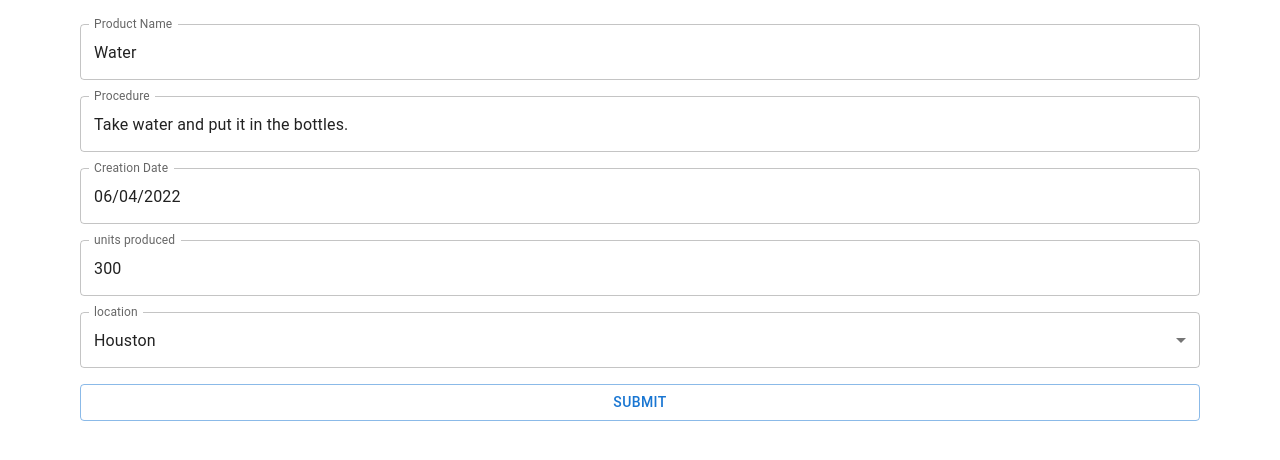
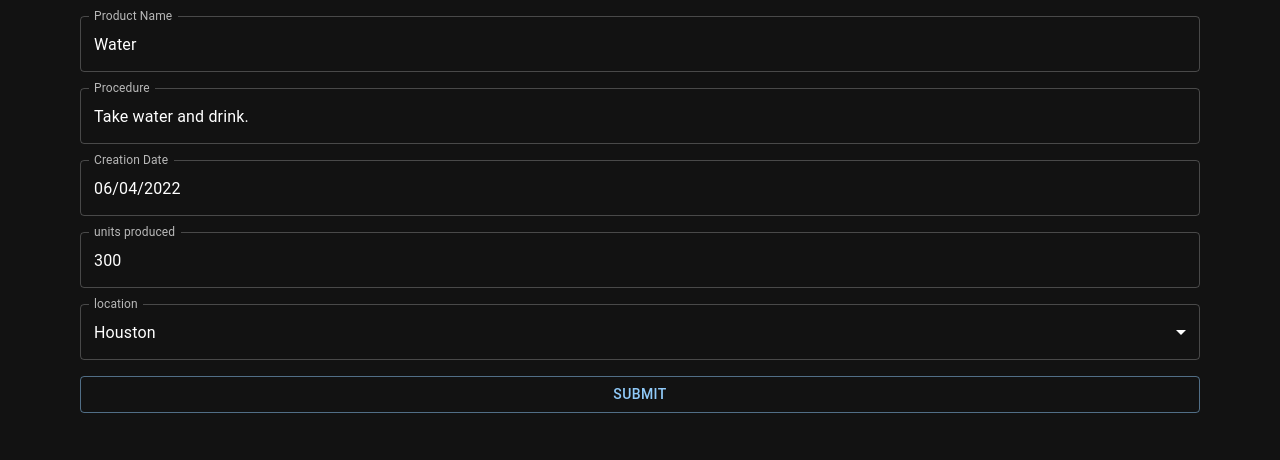
Before and after one commit to medasmarathon/challenge-app, a Next.js app: page / in a window 1280 px wide. Shown: the top 460 px of the page. Built offline with nearby package versions, Linux system fonts and the light colour scheme.

Commit message:
restructure, make mui them applied to whole document

```diff
--- a/json/data.json
+++ b/json/data.json
@@ -1,5 +1,5 @@
 {
-    "dateSaved": "6/4/2022",
+    "dateSaved": "06/29/2023",
     "data": [
         {
             "fieldId": 101,
@@ -7,7 +7,7 @@
         },
         {
             "fieldId": 102,
-            "value": "Take water and put it in the bottles."
+            "value": "Take water and drink."
         },
         {
             "fieldId": 103,
--- a/package.json
+++ b/package.json
@@ -22,7 +22,6 @@
     "next": "13.4.7",
     "react": "18.2.0",
     "react-dom": "18.2.0",
-    "swr": "^2.2.0",
     "typescript": "5.1.5"
   }
 }
--- a/src/app/client-app-provider.tsx
+++ b/src/app/client-app-provider.tsx
@@ -1,14 +1,19 @@
 'use client'
 
+import { CssBaseline, ScopedCssBaseline } from '@mui/material';
 import { ThemeProvider, createTheme } from '@mui/material/styles';
 import { LocalizationProvider } from '@mui/x-date-pickers';
 import { AdapterDayjs } from '@mui/x-date-pickers/AdapterDayjs'
 
 const theme = createTheme({
+  palette: {
+    mode: 'dark',
+  },
 });
 
 export default function ClientAppProvider({ children }: { children: React.ReactNode }) {
   return <ThemeProvider theme={theme}>
+    <CssBaseline />
     <LocalizationProvider dateAdapter={AdapterDayjs}>
       {children}
     </LocalizationProvider>
--- a/src/app/layout.tsx
+++ b/src/app/layout.tsx
@@ -1,7 +1,5 @@
 import { Inter } from 'next/font/google'
 import ClientAppProvider from './client-app-provider'
-
-const inter = Inter({ subsets: ['latin'] })
 
 export const metadata = {
   title: 'Create Next App',
@@ -14,8 +12,8 @@ export default function RootLayout({
   children: React.ReactNode
 }) {
   return (
-    <html lang="en">
-      <body className={inter.className}>
+    <html lang="en" style={{ height: "100%" }}>
+      <body style={{ minHeight: "100%" }}>
         <ClientAppProvider>
           {children}
         </ClientAppProvider>
--- a/src/app/page.tsx
+++ b/src/app/page.tsx
@@ -4,8 +4,7 @@ import Image from 'next/image'
 
 export default async function Home() {
 
-  var formConfig = await getFormConfig();
-  var formData = await getFormData();
+  let [formConfig, formData] = await Promise.all([getFormConfig(), getFormData()]);
 
   return (
     <main>
--- a/src/components/app-form.tsx
+++ b/src/components/app-form.tsx
@@ -3,7 +3,7 @@
 import { IFieldResult, IFormConfig, IFormData } from "@/interfaces/form-interfaces";
 import { getFormConfig, getFormData } from "@/services/form-service";
 import { Box, Button, Container, FormControl, Stack, TextField } from "@mui/material";
-import FieldInput, { FieldInputProps } from "./field-input";
+import FieldInput, { FieldInputProps } from "./field-input/field-input";
 import { FormEventHandler, useEffect, useState } from "react";
 import dayjs from "dayjs";
 
@@ -48,7 +48,7 @@ export default function AppForm({ config, data }: { config: IFormConfig, data: I
     return <Container></Container>
   else
     return (
-      <Container>
+      <Container sx={{ height: '100%' }}>
         <Box padding={2} component="form" onSubmit={submitForm}>
           <Stack spacing={2}>
             {
```
Also changed, not shown: src/components/field-input/date-field-input.tsx (renamed from src/components/date-field-input.tsx), src/components/field-input/field-input.tsx (renamed from src/components/field-input.tsx), src/components/field-input/number-field-input.tsx (renamed from src/components/number-field-input.tsx), src/components/field-input/select-field-input.tsx (renamed from src/components/select-field-input.tsx), src/components/field-input/text-field-input.tsx (renamed from src/components/text-field-input.tsx), 1 other file (tests, documents, lock files or other folders).
